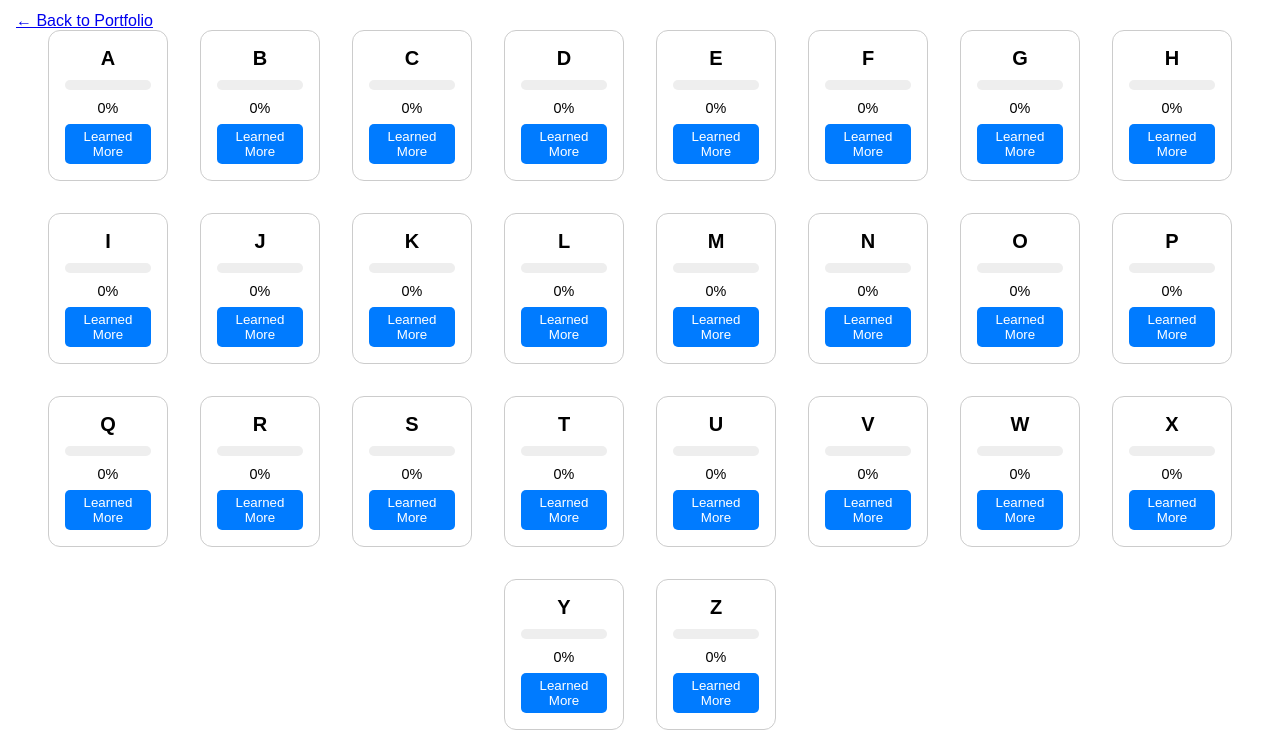
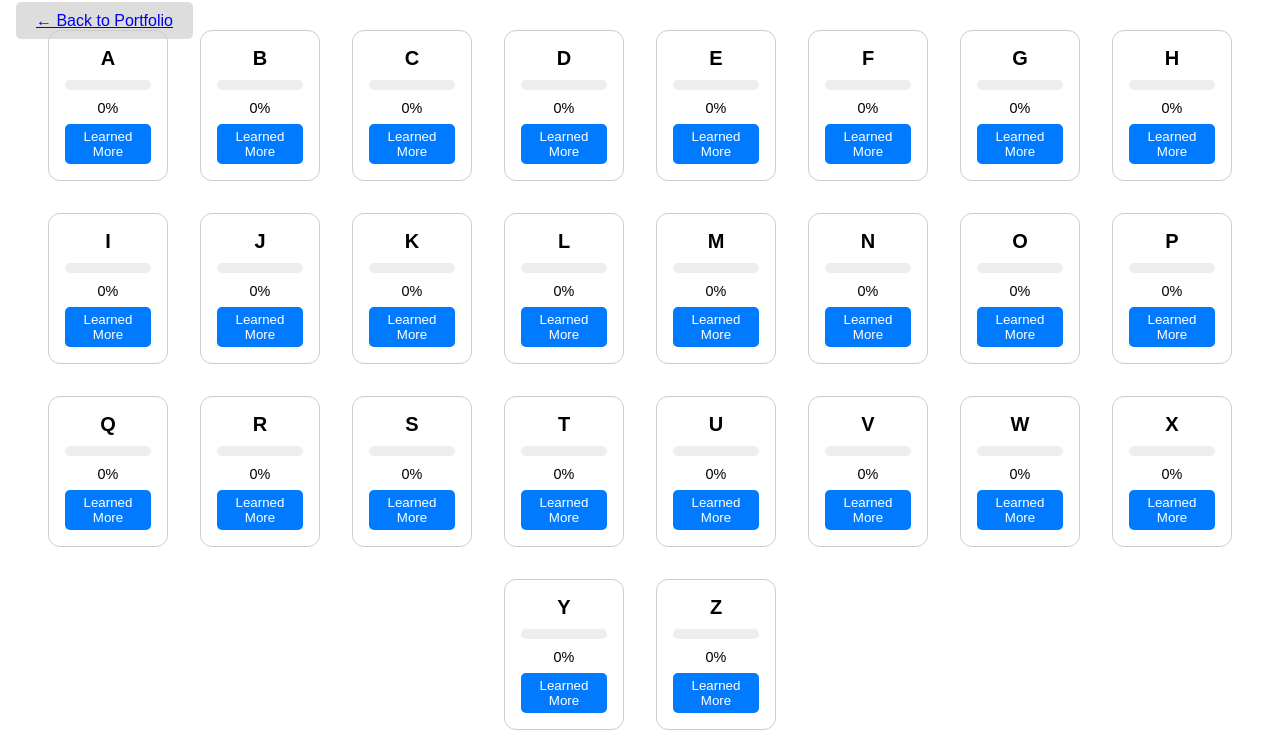
Before and after one commit to malcolmxr98/Letter-Tracker, a plain HTML site: page index.html in a window 1280 px wide. Shown: the part 94-840 px from the top of the page. Drawn offline with Linux system fonts and the light colour scheme.

Commit message:
Add back button and style to index.html
Added a back button with styling to the HTML.

```diff
--- a/index.html
+++ b/index.html
@@ -6,6 +6,14 @@
   <meta charset="UTF-8" />
   <title>Toddler Letter Tracker</title>
   <style>
+
+
+      .back-button {
+          padding: 10px 20px;
+          background-color: #ddd;
+          border-radius: 5px;
+      }
+
     h1{
         text-align: center;
         border: 5px solid blue;
```
